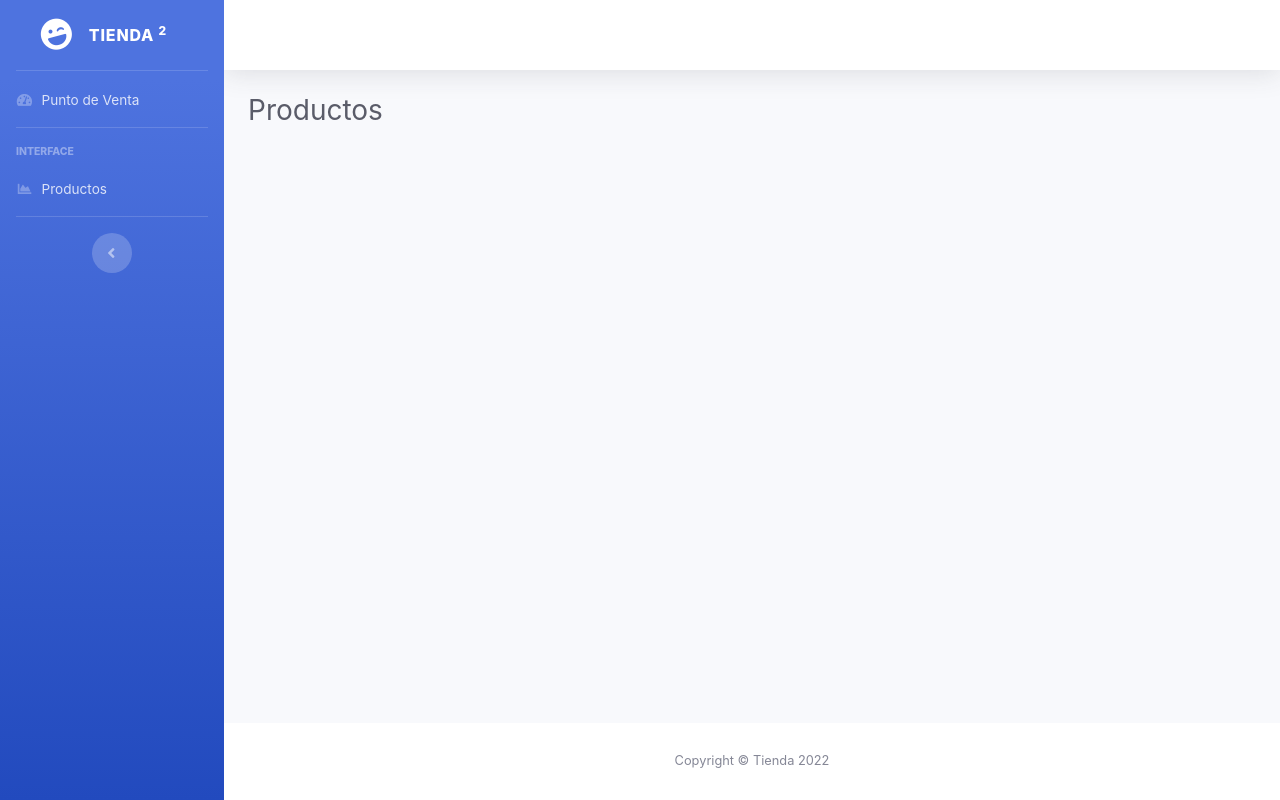
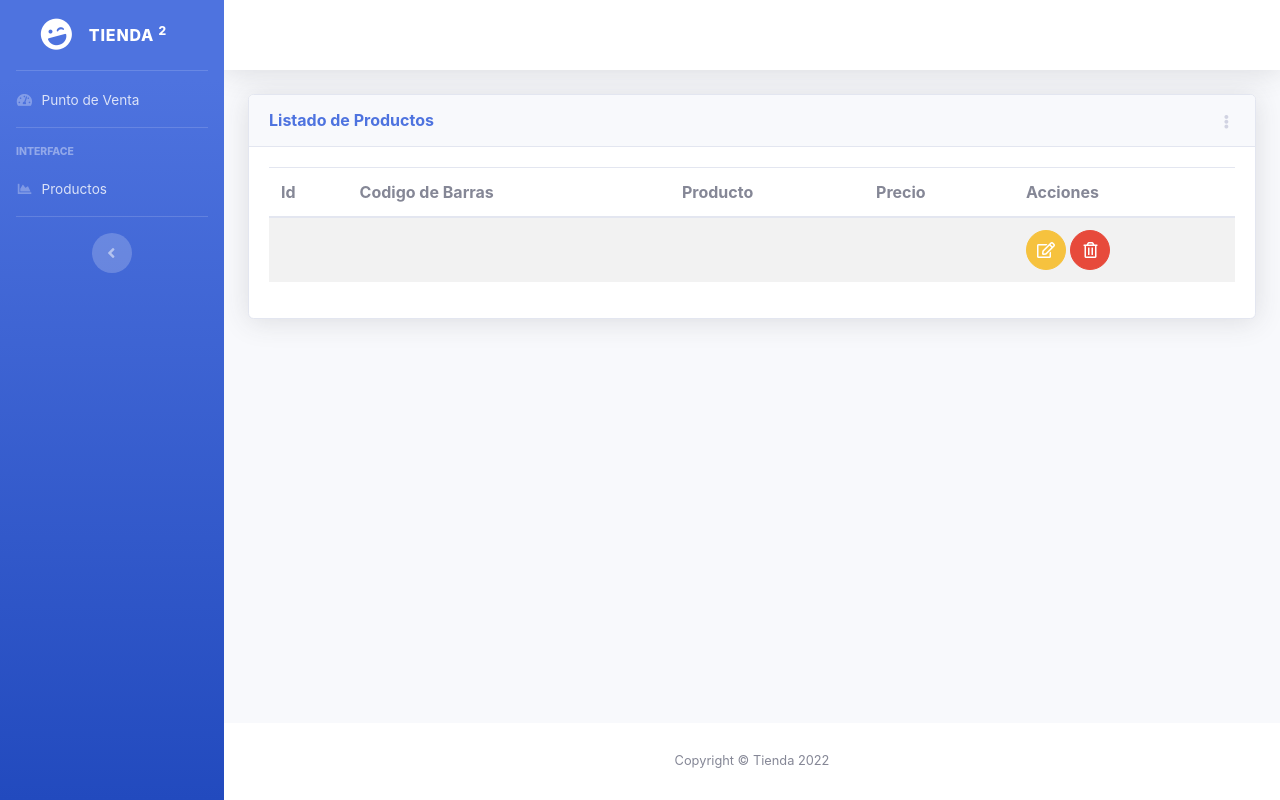
Before and after one commit to Andres-Hernandez-Mata/Tienda, a Flask app: page /productos in a window 1280 px wide. Run offline with Flask 2, Linux system fonts and the light colour scheme; lists and menus that the app fills with data are empty; some libraries are stand-ins or nearby versions; some web fonts are replaced.

Commit message:
Tabla de productos

```diff
--- a/src/templates/productos.html
+++ b/src/templates/productos.html
@@ -91,15 +91,49 @@
                 <!-- Begin Page Content -->
                 <div class="container-fluid">
 
-                    <!-- Page Heading -->
-                    <h1 class="h3 mb-4 text-gray-800">Productos</h1>
-
+                    <div class="card shadow mb-4">
+                        <!-- Card Header - Dropdown -->
+                        <div class="card-header py-3 d-flex flex-row align-items-center justify-content-between">
+                          <h6 class="m-0 font-weight-bold text-primary">Listado de Productos</h6>
+                          <div class="dropdown no-arrow">
+                            <a class="dropdown-toggle" href="#" role="button" id="dropdownMenuLink" data-toggle="dropdown" aria-haspopup="true" aria-expanded="false">
+                              <i class="fas fa-ellipsis-v fa-sm fa-fw text-gray-400"></i>
+                            </a>
+                            <div class="dropdown-menu dropdown-menu-right shadow animated--fade-in" aria-labelledby="dropdownMenuLink">
+                              <div class="dropdown-header">Acciones</div>
+                                <a class="dropdown-item" href=""><i class="far fa-calendar-plus"></i> Nueva</a>
+                            </div>
+                          </div>
+                        </div>
+                        <!-- Card Body -->
+                        <div class="card-body">
+                            <table class="table table-striped table-hover">
+                                <thead>
+                                    <th>Id</th>
+                                    <th>Codigo de Barras</th>
+                                    <th>Producto</th>
+                                    <th>Precio</th>
+                                    <th class="all">Acciones</th>
+                                </thead>
+                                <tbody>
+                                    <tr>
+                                        <td></td>
+                                        <td></td>
+                                        <td></td>
+                                        <td></td>
+                                        <td>
+                                            <a href="" class="btn btn-warning btn-circle" role="button"><i class="far fa-edit"></i></a>
+                                            <a href="" class="btn btn-danger btn-circle" role="button"><i class="far fa-trash-alt"></i></a>
+                                        </td>
+                                    </tr>
+                                </tbody>
+                            </table>
+                        </div>
+                    </div>
                 </div>
                 <!-- /.container-fluid -->
-
             </div>
             <!-- End of Main Content -->
-
             <!-- Footer -->
             <footer class="sticky-footer bg-white">
                 <div class="container my-auto">
@@ -109,18 +143,14 @@
                 </div>
             </footer>
             <!-- End of Footer -->
-
         </div>
         <!-- End of Content Wrapper -->
-
     </div>
     <!-- End of Page Wrapper -->
-
     <!-- Scroll to Top Button-->
     <a class="scroll-to-top rounded" href="#page-top">
         <i class="fas fa-angle-up"></i>
     </a>
-
     <!-- Logout Modal-->
     <div class="modal fade" id="logoutModal" tabindex="-1" role="dialog" aria-labelledby="exampleModalLabel"
         aria-hidden="true">
@@ -152,5 +182,4 @@
     <script src="../static/js/sb-admin-2.min.js"></script>
 
 </body>
-
 </html>
```
